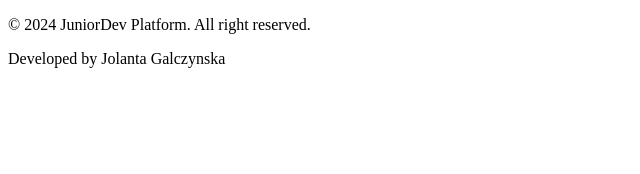
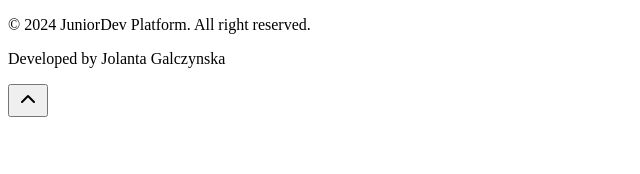
Before and after one commit to Jolanta27/JuniorDevelopers-job-platform, a Next.js app: page /Footer in a window 1280 px wide. Shown: the top 174 px of the page, without its empty margins (0-640 px from the left). Built offline with nearby package versions, Linux system fonts and the light colour scheme.

Commit message:
added scroll to top button to footer

```diff
--- /dev/null
+++ b/app/components/ui/ScrollToTopButton.tsx
@@ -0,0 +1,35 @@
+"use client";
+
+import { useEffect, useState } from "react";
+import { ChevronUp } from "lucide-react";
+
+const ScrollToTopButton = () => {
+    const [isVisible, setIsVisible] = useState(false);
+
+    useEffect(() => {
+        const toggleVisisbility = () => {
+            window.scrollY > 500 ? setIsVisible(true) : setIsVisible(false);
+        }
+        window.addEventListener('scroll', toggleVisisbility);
+
+        return () => {
+            window.removeEventListener('scroll', toggleVisisbility);
+        }
+    }, []);
+
+    const scrollTop = () => {
+        isVisible && window.scrollTo({
+            top: 0,
+            behavior: "auto",
+        })
+    }
+    return (
+        <button className={`
+            fixed bottom-4 right-4 rounded-full p-2 outline-none transition-opacity duration-200 bg-white
+            ${isVisible ? "opacity-100" : "opacity-0"
+        }`}>
+            <ChevronUp className="w-6 h-6 text-black" onClick={scrollTop} />
+        </button>
+    )
+}
+export default ScrollToTopButton;
--- a/package.json
+++ b/package.json
@@ -17,6 +17,7 @@
     "dotenv": "^16.4.5",
     "express": "^4.18.2",
     "formik": "^2.4.5",
+    "lucide-react": "^0.338.0",
     "mongodb": "^6.3.0",
     "mongoose": "^8.2.0",
     "next": "^14.1.0",
--- a/pages/Footer.js
+++ b/pages/Footer.js
@@ -1,4 +1,5 @@
-import React from 'react'
+import React from 'react';
+import ScrollToTopButton from '../app/components/ui/ScrollToTopButton';
 
 const Footer = () => {
   return (
@@ -6,6 +7,7 @@ const Footer = () => {
         <footer className='bg-black text-white p-10'>
             <p>© {new Date().getFullYear()} <span>JuniorDev Platform. All right reserved.</span></p>
             <p>Developed by Jolanta Galczynska</p>
+            <ScrollToTopButton />
         </footer>
     </div>
   );
```
Also changed, not shown: 1 other file (tests, documents, lock files or other folders).
